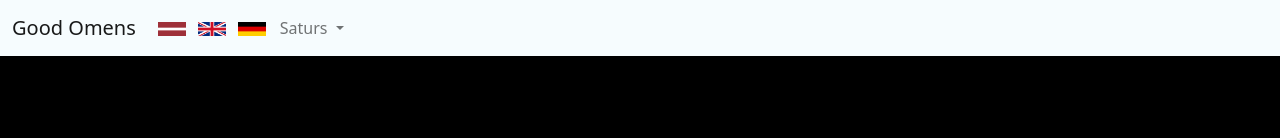
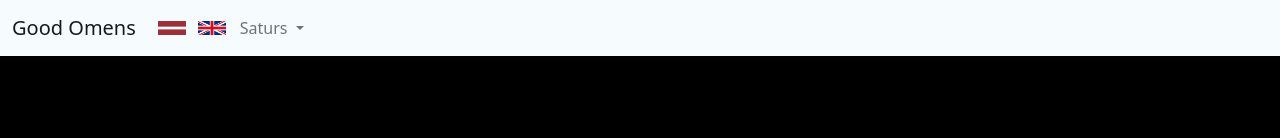
Before and after one commit to PekMela/Good_Omenss, a plain HTML site: page index.html in a window 1280 px wide. Shown: the top 138 px of the page. Drawn offline with nearby package versions, Linux system fonts and the light colour scheme.

Commit message:
Update index.html
change

```diff
--- a/index.html
+++ b/index.html
@@ -36,9 +36,6 @@
               </li>
               <li class="nav-item flagi">
                 <button type="button" class="flag" onclick="flag1()"><img src="flag.png" alt=""></button>
-              </li>
-              <li class="nav-item flagi">
-                <button type="button" class="flag" onclick="flag2()"><img src="flag2.png" alt=""></button>
               </li>
               <li class="nav-item dropdown">
                 <a class="nav-link dropdown-toggle" href="#" role="button" data-bs-toggle="dropdown"
```
